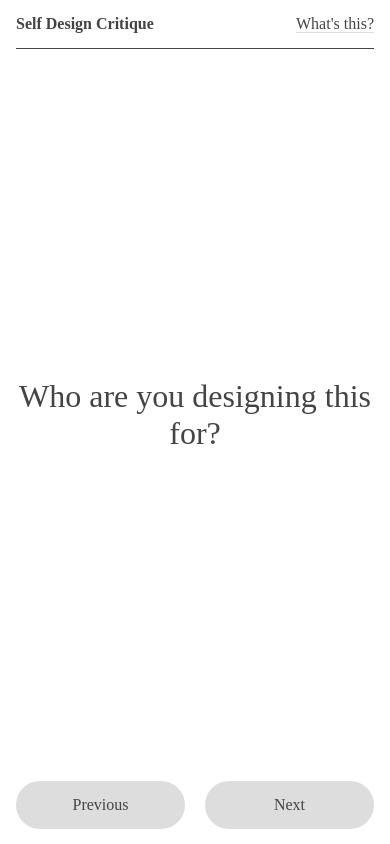
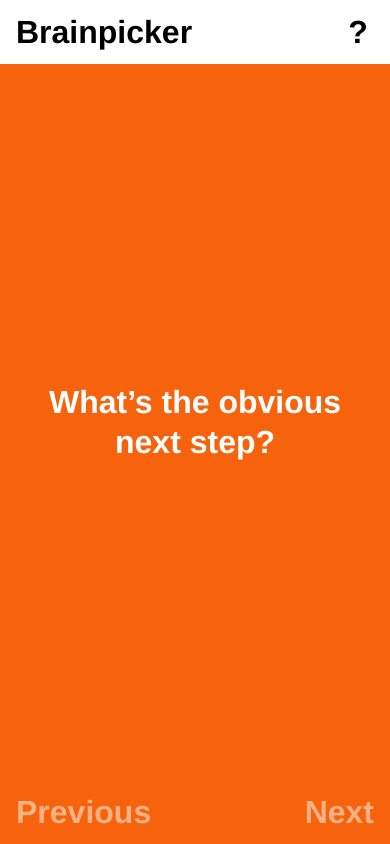
Before and after one commit to axelvaldez/brainpicker, a plain HTML site: page index.html in a window 390 px wide. Both pictures are taken after a click on the link "Previous". Drawn offline with nearby package versions, Linux system fonts and the light colour scheme.

Commit message:
Quick UI Changes

```diff
--- a/index.html
+++ b/index.html
@@ -7,32 +7,25 @@
     <link rel="stylesheet" href="style.css">
 </head>
 <body>
-    <header>
-        <h1>Self Design Critique</h1>
-        <nav>
-            <ul>
-                <li><a href="#about">What's this?</a></li>
-            </ul>
-        </nav>
+    <header class="header">
+        <h1 class="header__title">Brainpicker</h1>
+        <a href="#about" class="header__about">What is this</a>
     </header>
 
-    <section id="questions" class="questions">
-    </section>
+    <section id="questions" class="questions"></section>
 
     <section class="controls">
-        <a href="#" class="prev button">Previous<span> Question</span></a>
-        <a href="#" class="next button">Next<span> Question</span></a>
-        <p class="keyboard">You can use your keyboard's arrow keys</p>
+        <a href="#" class="controls__prev">Previous</a>
+        <a href="#" class="controls__next">Next</a>
     </section>
 
     <section class="about" id="about">
-        <div class="container">
-            <h2>Self Design Critique</h2>
-            <p>Sometimes there's nobody around to critique your design. Or maybe you're too insecure to have your feelings crushed today. This is the tool for those ocassions.</p>
-            <p>Just answer the questions while looking at your design, trying to be objective, mercyless, even harsh. Hopefully it will make the weak spots really clear.</p>
-            <p>To contribute questions, send an email to axel@paskola.com, mention @axel on Twitter, or make a pull request at GitHub.</p>
-            <p><a href="#" class="start button">Close</a></p>
+        <div class="about__text">
+            <p>Sometimes there's nobody around to critique your design. Or maybe you don’t feel like showing your work right now. That’s ok.</p>
+            <p>Just answer these questions while looking at your design. Try your best to be objective, mercyless, even harsh. Then make the fixes you need to do.</p>
+            <p>Easy peasy, right? Cool! Let’s go!</p>
         </div>
+        <p class="about__close"><a href="#">Close this and keep going.</a></p>
     </section>
 
     <script src="http://ajax.googleapis.com/ajax/libs/jquery/1.11.1/jquery.min.js"></script>
--- a/script.js
+++ b/script.js
@@ -2,52 +2,66 @@ $(function(){
 
     // Read questions from text file
     function getQuestions(){
-        var questions = new Array;
-
         $.get('questions.txt', function(data){
-            questions = data.split('\n');
+            var questions = data.split('\n');
 
             $.each(questions, function(i, question){
                 if (question != ''){
-                    $('#questions').append('<p>' + question + '</p>');
+                    $('#questions').append('<p class="questions__question">' + question + '</p>');
                 }
             });
+            setUpQuestions();
         });
     }
 
-    // Switch to next question
-    function next(){
-        $('#questions p:first-child').appendTo('#questions');
+    //shuffleChildren (taken from https://css-tricks.com/snippets/jquery/shuffle-children/)
+    $.fn.shuffleChildren = function(){
+      $.each(this.get(), function(index, el){
+          var $el = $(el);
+          var $find = $el.children();
+
+          $find.sort(function() {
+              return 0.5 - Math.random();
+          });
+
+          $el.empty();
+          $find.appendTo($el);
+      });
+    };
+
+    // setup questions
+    function setUpQuestions(){
+      $("#questions").css('width', ($('.questions__question').length * 100) + '%');
+      $("#questions").shuffleChildren();
     }
 
-    // Switch to previous question
-    function prev(){
-        $('#questions p:last-child').prependTo('#questions');
+    // Switch to next question
+    function go(direction){
+      if (direction == 'next' && current < $('.questions__question').length - 1){
+        current = current + 1;
+      }
+      if (direction == 'prev' && current > 0){
+        current = current - 1;
+      }
+      $("#questions").css('left', '-' + current * $(window).width() + 'px');
     }
 
-    $('.next').click(next);
-    $('.prev').click(prev);
 
-    $(window).on("swiperight", next);
-    $(window).on("swipeleft", prev);
+    $('.controls__next').click(function(){go('next');});
+    $('.controls__prev').click(function(){go('prev');});
+
+    $(window).on("swiperight", function(){go('next');});
+    $(window).on("swipeleft", function(){go('prev');});
 
     // Key Bindings (arrow keys)
     $(document).keydown(function(e) {
         switch(e.which) {
             // left
-            case 37: prev();
-            break;
-
-            // up
-            case 38: prev();
+            case 37: go('prev');
             break;
 
             // right
-            case 39: next();
-            break;
-
-            // down
-            case 40: next();
+            case 39: go('next');
             break;
 
             default: return;
@@ -55,5 +69,6 @@ $(function(){
         e.preventDefault();
     });
 
+    var current = 0;
     getQuestions();
 });
--- a/style.css
+++ b/style.css
@@ -4,88 +4,125 @@ html{
     height: 100%;
 }
 body{
-    color: #444;
+    color: #000;
     background: #fff;
-    font: 1rem normal "Helvetica Neue", Helvetica, Sans-serif;
-    margin: 0 auto;
-    height: 100%;
-    width: 80%;
-    max-width: 1200px;
-    overflow: hidden;
-
-}
-header{
-    border-bottom: 1px solid #444;
-    line-height: 3rem;
-    text-align: center;
+    font-size: 1rem;
+    font-family: "Helvetica Neue", Helvetica, Sans-serif;
+    line-height: 1.25;
+    font-weight: bold;
+    margin: 0;
+    height: 100vh;
     overflow: hidden;
 }
-h1{
-    margin: 0;
-    float: left;
-    font-size: 1rem;
-}
-nav{
-    float: right;
+a{
+  text-decoration: none;
+  color: #000;
 }
 
-nav ul{
-    list-style: none;
-    margin: 0;
-    padding: 0;
+p{
+  margin: 1rem 0;
 }
 
-a{
-    color: #444;
-    text-decoration: none;
-    border-bottom: 1px solid #ddd;
+.header{
+  height: 4rem;
+  line-height: 4rem;
+  display: flex;
+  font-size: 2rem;
+  position: relative;
+  z-index: 5;
+  background: #fff;
+  justify-content: space-between;
+}
+.header__title{
+  font-size: 2rem;
+  margin: 0;
+  padding: 0 1rem;
+}
+.header__about{
+  width: 4rem;
+  height: 4rem;
+  text-align: center;
+  overflow: hidden;
+}
+.header__about:hover,
+.header__about:active{
+  color: #fff;
+  background: #000;
+}
+.header__about:before{
+  content: "?";
+  width: 4rem;
+  height: 4rem;
 }
 
-a:hover{
-    color: #f06;
-    border-bottom-color: #f06;
+
+.questions{
+  position: fixed;
+  top: 0;
+  left: 0;
+  bottom: 0;
+  background: orange;
+  transition: .2s ease-in left;
 }
 
-.questions{
-    height: calc(100% - 8rem);
+.questions__question{
+  width: 100vw;
+  height: 100vh;
+  float: left;
+  margin: 0;
+  color: #fff;
+  line-height: 1.25;
+  display: flex;
+  justify-content: center;
+  align-items: center;
+  font-size: 2rem;
+  padding: 2rem;
+  box-sizing: border-box;
+  text-align: center;
 }
 
-.questions p{
-    margin: 0;
-    text-align: center;
-    font-size: 2rem;
+.questions__question:nth-child(1){background: #F7630C;}
+.questions__question:nth-child(2){background: #E74856;}
+.questions__question:nth-child(3){background: #E81123;}
+.questions__question:nth-child(4){background: #9A0089;}
+.questions__question:nth-child(5){background: #0078D7;}
+.questions__question:nth-child(6){background: #0099BC;}
+.questions__question:nth-child(7){background: #00B7C3;}
+.questions__question:nth-child(9){background: #00CC6A;}
+.questions__question:nth-child(10){background: #F7630C;}
+.questions__question:nth-child(11){background: #E74856;}
+.questions__question:nth-child(12){background: #E81123;}
+.questions__question:nth-child(13){background: #9A0089;}
+.questions__question:nth-child(14){background: #0078D7;}
+.questions__question:nth-child(15){background: #0099BC;}
+.questions__question:nth-child(16){background: #00B7C3;}
+.questions__question:nth-child(17){background: #00CC6A;}
 
-    position: relative;
-    top: 50%;
-    -webkit-transform: translateY(-50%);
-    -ms-transform: translateY(-50%);
-    transform: translateY(-50%);
 
-    display: none;
+.controls{
+  position: fixed;
+  right: 0;
+  bottom: 0;
+  left: 0;
+  height: 4rem;
+  line-height: 4rem;
+  display: flex;
+  justify-content: space-between;
+  padding: 0 1rem;
+  z-index: 2;
+  font-size: 2rem;
 }
 
-.questions p:first-child{
-    display: block;
+.controls__next{
+  text-align: right;
 }
 
-.controls{
-    line-height: 3rem;
-    color: #ddd;
-    text-align: center;
+.controls a{
+  color: rgba(255,255,255,.5);
 }
-
-.button{
-    padding: 0 2rem;
-    line-height: 3rem;
-    border-radius: 1.5rem;
-    border: none;
-}
-
-.prev,
-.next{
-    float: left;
-    background: #ddd;
-    color: #444;
+.controls a:hover,
+.controls a:active{
+  color: #fff;
 }
 
 .prev:hover,
@@ -105,31 +142,31 @@ a:hover{
 }
 
 .about{
-    color: #444;
-    background: rgba(255,255,255,.9);
-    position: absolute;
-    top: 0;
-    right: 0;
-    bottom: 0;
-    left: 0;
-    display: none;
-}
-
-.about .container{
-    background: #ddd;
-    width: 40rem;
-    height: 15rem;
-    margin: 0 auto;
-    padding: 2rem;
-    margin-top: 9rem;
+  color: #fff;
+  background: #000;
+  position: absolute;
+  z-index: 4;
+  top: 0;
+  right: 0;
+  bottom: 0;
+  left: 0;
+  display: none;
+  padding: 4rem 1rem 1rem;
 }
 
 .about:target{
     display: block;
 }
 
-.about p:last-child{
-    text-align: center;
+.about__close{
+  position: absolute;
+  margin: 0;
+  bottom: 1rem;
+  width: 100%;
+}
+
+.about a{
+  color: #fff;
 }
 
 .start,
@@ -142,65 +179,3 @@ a:hover{
 h2{
     margin: 0;
 }
-
-@media all and (max-width: 880px){
-    body{
-        -webkit-box-sizing: border-box;
-        -moz-box-sizing: border-box;
-        -o-box-sizing: border-box;
-        box-sizing: border-box;
-        padding: 0 1rem;
-        width: 100%;
-    }
-
-    .keyboard{
-        display: none;
-    }
-    .questions {
-        height: calc(100% - 7rem);
-    }
-}
-
-
-@media all and (max-width: 480px){
-    .controls .button{
-        width: calc(50% - 10px);
-        -webkit-box-sizing: border-box;
-        -moz-box-sizing: border-box;
-        -o-box-sizing: border-box;
-        box-sizing: border-box;
-        float: left;
-        line-height: 3rem;
-    }
-    .controls .next{
-        float: right;
-    }
-
-    .controls .button span{
-        display: none;
-    }
-
-    .keyboard{
-        display: none;
-    }
-
-    .about{
-        position: fixed;
-        top: 0;
-        right: 0;
-        bottom: 0;
-        left: 0;
-        background: #111;
-        color: #fff;
-        overflow: auto;
-    }
-
-    .about .container{
-        width: auto;
-        height: auto;
-        background: transparent;
-        color: inherit;
-        margin: auto;
-    }
-
-}
```
